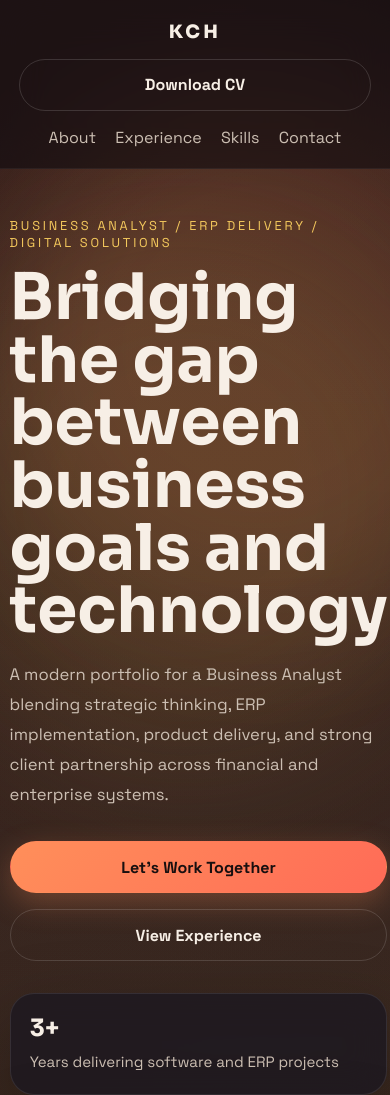
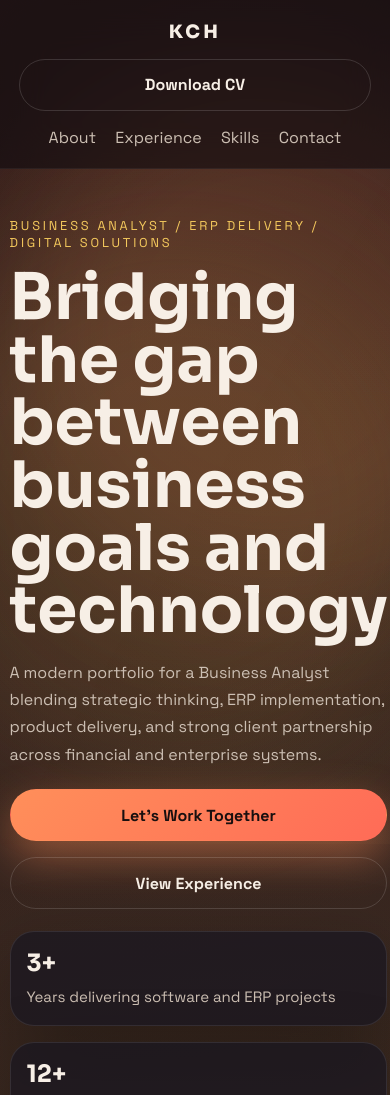
Before and after one commit to khin-cho-htet/Creation, a website: page public/index.html in a window 390 px wide. Shown: the top 1095 px of the page. Drawn offline with Linux system fonts and the light colour scheme.

Commit message:
Refine hero layout and enhance animations

```diff
--- a/public/index.html
+++ b/public/index.html
@@ -18,6 +18,7 @@
   </head>
   <body>
     <div class="page-shell">
+      <div class="scroll-progress" aria-hidden="true"></div>
       <div class="ambient ambient-one"></div>
       <div class="ambient ambient-two"></div>
       <header class="topbar">
@@ -269,7 +270,6 @@
             </p>
             <div class="contact-links">
               <a href="mailto:khinchohtet15@gmail.com">khinchohtet15@gmail.com</a>
-              <a href="tel:+959789841900">+95 9789841900</a>
               <a href="https://linkedin.com/in/khin-cho-htet/" target="_blank" rel="noreferrer">LinkedIn Profile</a>
             </div>
           </div>
--- a/public/script.js
+++ b/public/script.js
@@ -1,5 +1,6 @@
 const reveals = document.querySelectorAll(".reveal");
 const portraitCard = document.querySelector(".portrait-card");
+const progressBar = document.querySelector(".scroll-progress");
 
 const observer = new IntersectionObserver(
   (entries) => {
@@ -13,7 +14,23 @@ const observer = new IntersectionObserver(
   { threshold: 0.14 }
 );
 
-reveals.forEach((item) => observer.observe(item));
+reveals.forEach((item, index) => {
+  item.style.transitionDelay = `${Math.min(index * 70, 420)}ms`;
+  observer.observe(item);
+});
+
+function updateScrollProgress() {
+  if (!progressBar) {
+    return;
+  }
+
+  const scrollable = document.documentElement.scrollHeight - window.innerHeight;
+  const progress = scrollable > 0 ? (window.scrollY / scrollable) * 100 : 0;
+  document.documentElement.style.setProperty("--scroll-progress", `${progress}%`);
+}
+
+updateScrollProgress();
+window.addEventListener("scroll", updateScrollProgress, { passive: true });
 
 window.addEventListener("pointermove", (event) => {
   if (!portraitCard || window.innerWidth < 821) {
--- a/public/styles.css
+++ b/public/styles.css
@@ -30,6 +30,19 @@ body {
   overflow-x: hidden;
 }
 
+body::before {
+  content: "";
+  position: fixed;
+  inset: 0;
+  background:
+    linear-gradient(120deg, rgba(255, 143, 90, 0.05), transparent 35%),
+    linear-gradient(300deg, rgba(244, 201, 93, 0.04), transparent 40%);
+  background-size: 160% 160%;
+  pointer-events: none;
+  z-index: -2;
+  animation: shimmerField 14s ease-in-out infinite;
+}
+
 img {
   display: block;
   max-width: 100%;
@@ -43,6 +56,17 @@ a {
 .page-shell {
   position: relative;
   isolation: isolate;
+}
+
+.scroll-progress {
+  position: fixed;
+  top: 0;
+  left: 0;
+  height: 4px;
+  width: var(--scroll-progress, 0%);
+  background: linear-gradient(90deg, var(--accent), var(--accent-2));
+  box-shadow: 0 0 20px rgba(255, 143, 90, 0.5);
+  z-index: 40;
 }
 
 .ambient {
@@ -61,6 +85,7 @@ a {
   top: 6rem;
   right: -8rem;
   background: rgba(255, 143, 90, 0.35);
+  animation-duration: 12s;
 }
 
 .ambient-two {
@@ -68,6 +93,7 @@ a {
   left: -6rem;
   background: rgba(244, 201, 93, 0.24);
   animation-delay: -9s;
+  animation-duration: 15s;
 }
 
 .topbar {
@@ -126,6 +152,10 @@ a {
   transform: translateY(-2px) scale(1.01);
 }
 
+.button:not(.button-ghost) {
+  animation: pulseGlow 2.8s ease-in-out infinite;
+}
+
 .button-ghost {
   background: transparent;
   border-color: rgba(255, 255, 255, 0.14);
@@ -136,16 +166,16 @@ a {
 .section {
   width: min(1180px, calc(100% - 2.4rem));
   margin: 0 auto;
-  padding: 4rem 0;
+  padding: 3rem 0;
 }
 
 .hero {
   display: grid;
   grid-template-columns: 1.15fr 0.85fr;
   align-items: center;
-  gap: 3rem;
-  min-height: calc(100vh - 5rem);
-  padding-top: 3rem;
+  gap: 2rem;
+  min-height: calc(100vh - 7rem);
+  padding-top: 1.25rem;
 }
 
 .eyebrow {
@@ -164,23 +194,23 @@ a {
 }
 
 .hero h1 {
-  font-size: clamp(3.2rem, 9vw, 6.6rem);
-  max-width: 12ch;
+  font-size: clamp(2.6rem, 6.8vw, 5rem);
+  max-width: 10ch;
 }
 
 .lead,
 .panel p,
 .contact-card p {
   color: var(--muted);
-  font-size: 1.04rem;
-  line-height: 1.8;
+  font-size: 1rem;
+  line-height: 1.7;
 }
 
 .hero-actions {
   display: flex;
   flex-wrap: wrap;
   gap: 1rem;
-  margin: 2rem 0;
+  margin: 1.35rem 0;
 }
 
 .hero-stats {
@@ -201,7 +231,7 @@ a {
 
 .hero-stats article {
   border-radius: 1.5rem;
-  padding: 1.2rem;
+  padding: 1rem;
 }
 
 .hero-stats strong {
@@ -224,13 +254,14 @@ a {
 
 .portrait-card {
   position: relative;
-  width: min(100%, 480px);
-  padding: 1.1rem;
+  width: min(100%, 420px);
+  padding: 0.9rem;
   border-radius: 2.2rem;
   background: linear-gradient(180deg, rgba(255, 255, 255, 0.12), rgba(255, 255, 255, 0.04));
   border: 1px solid rgba(255, 255, 255, 0.14);
   box-shadow: var(--shadow);
   transform-style: preserve-3d;
+  animation: heroFloat 6s ease-in-out infinite;
 }
 
 .portrait-card img {
@@ -256,7 +287,7 @@ a {
   background: rgba(12, 11, 16, 0.78);
   border: 1px solid rgba(255, 255, 255, 0.08);
   backdrop-filter: blur(18px);
-  animation: bob 5s ease-in-out infinite;
+  animation: bob 3.4s ease-in-out infinite;
 }
 
 .floating-note span {
@@ -294,7 +325,7 @@ a {
   width: max-content;
   gap: 1rem;
   padding: 1rem 0;
-  animation: marquee 24s linear infinite;
+  animation: marquee 16s linear infinite;
 }
 
 .marquee-track span {
@@ -371,6 +402,27 @@ a {
 .timeline-card {
   border-radius: 1.8rem;
   padding: 1.8rem;
+  transition: transform 240ms ease, border-color 240ms ease, box-shadow 240ms ease;
+}
+
+.panel,
+.hero-stats article,
+.contact-links a,
+.domain-grid article {
+  transition: transform 240ms ease, border-color 240ms ease, background 240ms ease;
+}
+
+.panel:hover,
+.timeline-card:hover,
+.hero-stats article:hover,
+.contact-links a:hover,
+.domain-grid article:hover {
+  transform: translateY(-8px);
+  border-color: rgba(255, 143, 90, 0.28);
+}
+
+.hero-stats article:hover {
+  background: rgba(255, 255, 255, 0.09);
 }
 
 .timeline-card h3 {
@@ -445,13 +497,15 @@ a {
 
 .reveal {
   opacity: 0;
-  transform: translateY(34px) scale(0.98);
-  transition: opacity 700ms ease, transform 700ms ease;
+  transform: translateY(46px) scale(0.94);
+  filter: blur(10px);
+  transition: opacity 850ms ease, transform 850ms ease, filter 850ms ease;
 }
 
 .reveal.is-visible {
   opacity: 1;
   transform: translateY(0) scale(1);
+  filter: blur(0);
 }
 
 @keyframes drift {
@@ -468,7 +522,7 @@ a {
     transform: translateY(0);
   }
   50% {
-    transform: translateY(-12px);
+    transform: translateY(-18px);
   }
 }
 
@@ -481,6 +535,33 @@ a {
   }
 }
 
+@keyframes heroFloat {
+  0%, 100% {
+    transform: translateY(0);
+  }
+  50% {
+    transform: translateY(-14px);
+  }
+}
+
+@keyframes pulseGlow {
+  0%, 100% {
+    box-shadow: 0 10px 30px rgba(255, 143, 90, 0.28);
+  }
+  50% {
+    box-shadow: 0 16px 42px rgba(255, 143, 90, 0.45);
+  }
+}
+
+@keyframes shimmerField {
+  0%, 100% {
+    background-position: 0% 50%;
+  }
+  50% {
+    background-position: 100% 50%;
+  }
+}
+
 @media (max-width: 1024px) {
   .hero,
   .grid-two,
@@ -489,7 +570,8 @@ a {
   }
 
   .hero {
-    padding-top: 1rem;
+    min-height: auto;
+    padding-top: 0.5rem;
   }
 
   .hero h1 {
@@ -526,6 +608,7 @@ a {
 
   .portrait-card {
     padding-bottom: 1.4rem;
+    animation: none;
   }
 
   .floating-note {
```
